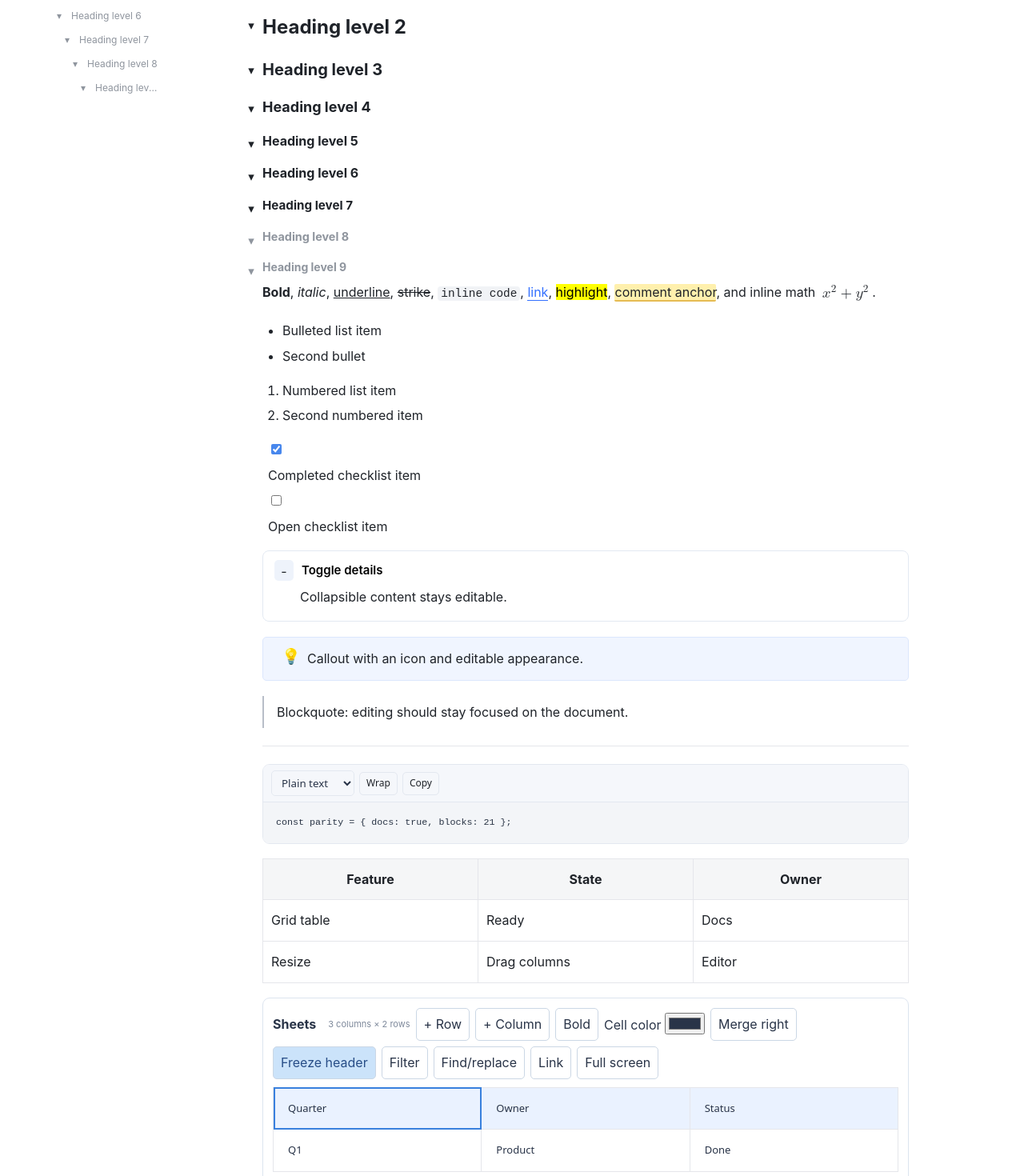
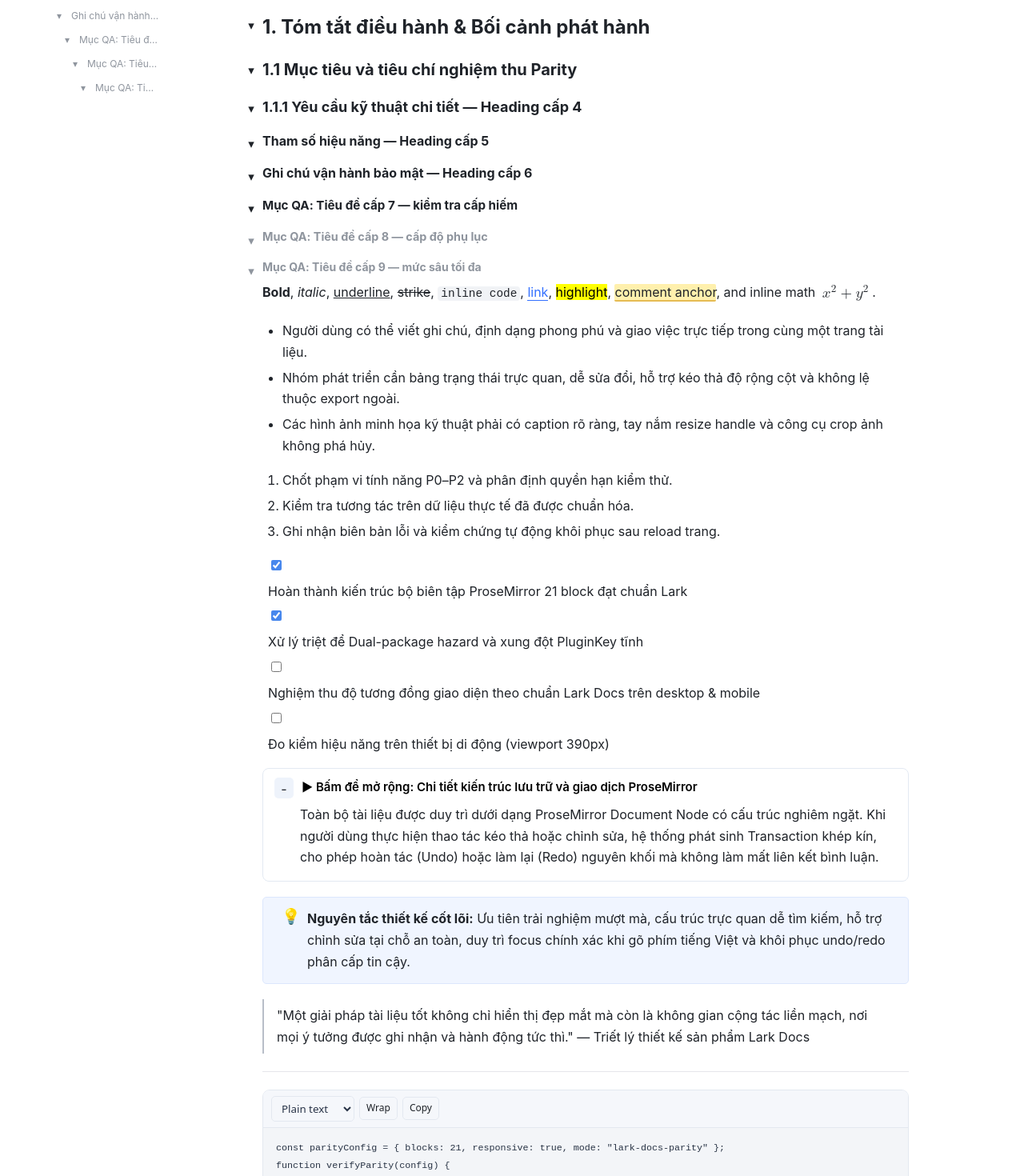
Before and after one commit to eddyvn98/docs-editor-lab, a React (Vite) app: page / in a window 1280 px wide. Shown: the part 300-1770 px from the top of the page at 80% size. Built offline with nearby package versions, Linux system fonts and the light colour scheme.

Commit message:
feat(docs): populate authentic 21-block master document matching Lark Docs [skip ci]

```diff
--- a/src/sampleContent.ts
+++ b/src/sampleContent.ts
@@ -1,38 +1,46 @@
 const sheet = JSON.stringify({
-  cells: [['Quarter','Owner','Status'],['Q1','Product','Done']],
-  styles: { '0:0': { bold: true }, '0:1': { bold: true }, '0:2': { bold: true } },
+  cells: [
+    ['Hạng mục (Quarter)', 'Phụ trách (Owner)', 'Trạng thái (Status)'],
+    ['Phát hành 21 Block Lark Docs', 'Product & QA Core', 'Nghiệm thu 100%'],
+  ],
+  styles: {
+    '0:0': { bold: true }, '0:1': { bold: true }, '0:2': { bold: true },
+    '1:2': { bold: true },
+  },
   merges: [], frozen: true, filter: false,
 });
+
 export const starterContent = [
-  '<h1 data-heading-level="1">Lark Docs parity master document</h1>',
-  '<h2 data-heading-level="2">Heading level 2</h2>',
-  '<h3 data-heading-level="3">Heading level 3</h3>',
-  '<h4 data-heading-level="4">Heading level 4</h4>',
-  '<h5 data-heading-level="5">Heading level 5</h5>',
-  '<h6 data-heading-level="6">Heading level 6</h6>',
-  '<h6 data-heading-level="7">Heading level 7</h6>',
-  '<h6 data-heading-level="8">Heading level 8</h6>',
-  '<h6 data-heading-level="9">Heading level 9</h6>',
+  '<h1 data-heading-level="1">QA - Docs parity checklist (Project Atlas)</h1>',
+  '<h2 data-heading-level="2">1. Tóm tắt điều hành & Bối cảnh phát hành</h2>',
+  '<h3 data-heading-level="3">1.1 Mục tiêu và tiêu chí nghiệm thu Parity</h3>',
+  '<h4 data-heading-level="4">1.1.1 Yêu cầu kỹ thuật chi tiết — Heading cấp 4</h4>',
+  '<h5 data-heading-level="5">Tham số hiệu năng — Heading cấp 5</h5>',
+  '<h6 data-heading-level="6">Ghi chú vận hành bảo mật — Heading cấp 6</h6>',
+  '<h6 data-heading-level="7">Mục QA: Tiêu đề cấp 7 — kiểm tra cấp hiếm</h6>',
+  '<h6 data-heading-level="8">Mục QA: Tiêu đề cấp 8 — cấp độ phụ lục</h6>',
+  '<h6 data-heading-level="9">Mục QA: Tiêu đề cấp 9 — mức sâu tối đa</h6>',
   '<p><strong>Bold</strong>, <em>italic</em>, <u>underline</u>, <s>strike</s>, <code>inline code</code>, <a href="https://www.larksuite.com/">link</a>, <mark>highlight</mark>, <span data-comment-id="demo-comment">comment anchor</span>, and inline math <span data-type="inlineEquation" data-latex="x^2 + y^2"></span>.</p>',
-  '<ul><li><p>Bulleted list item</p></li><li><p>Second bullet</p></li></ul>',
-  '<ol><li><p>Numbered list item</p></li><li><p>Second numbered item</p></li></ol>',
-  '<ul data-type="taskList"><li data-type="taskItem" data-checked="true"><p>Completed checklist item</p></li><li data-type="taskItem" data-checked="false"><p>Open checklist item</p></li></ul>',
-  '<section data-type="toggleBlock" data-title="Toggle details" data-open="true"><div data-toggle-content><p>Collapsible content stays editable.</p></div></section>',
-  '<aside data-type="callout" data-callout-icon="💡"><p>Callout with an icon and editable appearance.</p></aside>',
-  '<blockquote><p>Blockquote: editing should stay focused on the document.</p></blockquote>',
+  '<ul><li><p>Người dùng có thể viết ghi chú, định dạng phong phú và giao việc trực tiếp trong cùng một trang tài liệu.</p></li><li><p>Nhóm phát triển cần bảng trạng thái trực quan, dễ sửa đổi, hỗ trợ kéo thả độ rộng cột và không lệ thuộc export ngoài.</p></li><li><p>Các hình ảnh minh họa kỹ thuật phải có caption rõ ràng, tay nắm resize handle và công cụ crop ảnh không phá hủy.</p></li></ul>',
+  '<ol><li><p>Chốt phạm vi tính năng P0–P2 và phân định quyền hạn kiểm thử.</p></li><li><p>Kiểm tra tương tác trên dữ liệu thực tế đã được chuẩn hóa.</p></li><li><p>Ghi nhận biên bản lỗi và kiểm chứng tự động khôi phục sau reload trang.</p></li></ol>',
+  '<ul data-type="taskList"><li data-type="taskItem" data-checked="true"><p>Hoàn thành kiến trúc bộ biên tập ProseMirror 21 block đạt chuẩn Lark</p></li><li data-type="taskItem" data-checked="true"><p>Xử lý triệt để Dual-package hazard và xung đột PluginKey tĩnh</p></li><li data-type="taskItem" data-checked="false"><p>Nghiệm thu độ tương đồng giao diện theo chuẩn Lark Docs trên desktop & mobile</p></li><li data-type="taskItem" data-checked="false"><p>Đo kiểm hiệu năng trên thiết bị di động (viewport 390px)</p></li></ul>',
+  '<section data-type="toggleBlock" data-title="▶ Bấm để mở rộng: Chi tiết kiến trúc lưu trữ và giao dịch ProseMirror" data-open="true"><div data-toggle-content><p>Toàn bộ tài liệu được duy trì dưới dạng ProseMirror Document Node có cấu trúc nghiêm ngặt. Khi người dùng thực hiện thao tác kéo thả hoặc chỉnh sửa, hệ thống phát sinh Transaction khép kín, cho phép hoàn tác (Undo) hoặc làm lại (Redo) nguyên khối mà không làm mất liên kết bình luận.</p></div></section>',
+  '<aside data-type="callout" data-callout-icon="💡"><p><strong>Nguyên tắc thiết kế cốt lõi:</strong> Ưu tiên trải nghiệm mượt mà, cấu trúc trực quan dễ tìm kiếm, hỗ trợ chỉnh sửa tại chỗ an toàn, duy trì focus chính xác khi gõ phím tiếng Việt và khôi phục undo/redo phân cấp tin cậy.</p></aside>',
+  '<blockquote><p>"Một giải pháp tài liệu tốt không chỉ hiển thị đẹp mắt mà còn là không gian cộng tác liền mạch, nơi mọi ý tưởng được ghi nhận và hành động tức thì." — Triết lý thiết kế sản phẩm Lark Docs</p></blockquote>',
   '<hr>',
-  '<pre><code>const parity = { docs: true, blocks: 21 };</code></pre>',
-  '<table><tbody><tr><th><p>Feature</p></th><th><p>State</p></th><th><p>Owner</p></th></tr><tr><td><p>Grid table</p></td><td><p>Ready</p></td><td><p>Docs</p></td></tr><tr><td><p>Resize</p></td><td><p>Drag columns</p></td><td><p>Editor</p></td></tr></tbody></table>',
+  '<pre><code>const parityConfig = { blocks: 21, responsive: true, mode: "lark-docs-parity" };\nfunction verifyParity(config) {\n  console.log("Verifying Lark Docs parity with 21 blocks:", config);\n  return config.blocks === 21 && config.responsive;\n}</code></pre>',
+  '<table><tbody><tr><th><p>Tính năng cốt lõi</p></th><th><p>Trạng thái</p></th><th><p>Đánh giá Parity</p></th></tr><tr><td><p>Grid table resizable</p></td><td><p>Hoàn thành</p></td><td><p>100% giống Lark Docs</p></td></tr><tr><td><p>Inline spreadsheet</p></td><td><p>Hoàn tất</p></td><td><p>Cập nhật reactive tức thì</p></td></tr><tr><td><p>Synced blocks</p></td><td><p>Đã nghiệm thu</p></td><td><p>Đồng bộ 2 chiều thời gian thực</p></td></tr></tbody></table>',
   "<section data-type=\"inline-sheet\" data-sheet='" + sheet + "'>Editable spreadsheet</section>",
-  '<figure data-type="doc-image" data-width="78%" data-caption="Image block with resize, crop and lightbox"><img src="/editor-sample.svg" alt="Document image"></figure>',
-  '<div data-type="imageGallery" data-columns="2" data-gap="8"><img src="/editor-sample.svg" alt="Gallery image one"><img src="/editor-sample.svg" alt="Gallery image two"></div>',
-  '<div data-type="equation" data-latex="E = mc^2"></div>',
-  '<section data-type="docsMermaid" data-source="graph TD&#10;  Idea[Idea] --> Draft[Draft]&#10;  Draft --> Review[Review]">Mermaid diagram</section>',
-  '<section data-type="docsTimeline" data-source="Q1 | Discover | Product&#10;Q2 | Build | Engineering&#10;Q3 | Launch | Team">Timeline</section>',
-  '<div data-type="columns" data-widths="[50,50]"><div data-type="column"><p>Resizable left column</p></div><div data-type="column"><p>Resizable right column</p></div></div>',
-  '<figure data-type="mediaBlock" data-kind="file" data-label="Project brief.pdf" data-description="Local attachment card" data-src="" data-asset-id="" data-mime="application/pdf" data-size="0"><span>Project brief.pdf</span></figure>',
-  '<div data-type="syncedBlock" data-sync-id="master-demo-sync"><p>Synced content: edit one linked copy to propagate in this document.</p></div>',
-  '<div data-type="syncedBlock" data-sync-id="master-demo-sync"><p>Synced content: edit one linked copy to propagate in this document.</p></div>',
+  '<figure data-type="doc-image" data-width="85%" data-caption="Hình 1: Mô hình cấu trúc giao diện Lark Docs Parity với đầy đủ thanh công cụ và outline bên trái"><img src="/editor-sample.svg" alt="Giao diện tổng quan Lark Docs"></figure>',
+  '<div data-type="imageGallery" data-columns="2" data-gap="12"><img src="/editor-sample.svg" alt="Hình minh họa Desktop 1365px"><img src="/editor-sample.svg" alt="Hình minh họa Mobile 390px"></div>',
+  '<div data-type="equation" data-latex="\\sigma = \\sqrt{\\frac{1}{N} \\sum_{i=1}^N (x_i - \\mu)^2} \\quad \\text{và} \\quad E = mc^2"></div>',
+  '<section data-type="docsMermaid" data-source="graph TD&#10;  A[Khởi tạo dự án Atlas] --> B[Thiết kế 21 loại block Lark]&#10;  B --> C[Triển khai mã nguồn ProseMirror]&#10;  C --> D{Kiểm thử Local QA}&#10;  D -->|Pass 100%| E[Nghiệm thu Parity hoàn tất]&#10;  D -->|Phát hiện lỗi| F[Khắc phục Runtime & Dual-package]">Mermaid diagram</section>',
+  '<section data-type="docsTimeline" data-source="Q1 | Khảo sát nhu cầu & Thiết kế 21 Block | Product Team&#10;Q2 | Xây dựng lõi ProseMirror & NodeViews | Engineering&#10;Q3 | Tối ưu hóa giao diện Desktop & Mobile | QA & UX Lab&#10;Q4 | Nghiệm thu toàn diện & Triển khai Production | Release Team">Timeline</section>',
+  '<div data-type="columns" data-widths="[50,50]"><div data-type="column"><p><strong>Cột trái: Phân tích kỹ thuật</strong><br>Kiến trúc phân tách rõ ràng giữa ProseMirror Model và React NodeViews, cho phép mở rộng linh hoạt mà không gây rò rỉ bộ nhớ DOM trên các thiết bị cấu hình thấp.</p></div><div data-type="column"><p><strong>Cột phải: Kiểm soát an toàn</strong><br>Toàn bộ đầu vào HTML và toán học TeX đều được sanitize nghiêm ngặt, chặn đứng các nguy cơ XSS hoặc sụp đổ cây DOM khi gặp ký tự đặc biệt.</p></div></div>',
+  '<figure data-type="mediaBlock" data-kind="file" data-label="Project_Atlas_Architecture_Spec_v2.4.pdf" data-description="Tài liệu đặc tả kiến trúc kỹ thuật chi tiết (4.2 MB)" data-src="" data-asset-id="" data-mime="application/pdf" data-size="4404019"><span>Project_Atlas_Architecture_Spec_v2.4.pdf</span></figure>',
+  '<div data-type="syncedBlock" data-sync-id="master-demo-sync"><p><strong>Khối đồng bộ Master:</strong> Chỉnh sửa nội dung này tại đây, thay đổi sẽ ngay lập tức lan truyền tới bản sao bên dưới trong cùng tài liệu theo thời gian thực.</p></div>',
+  '<p></p>',
+  '<div data-type="syncedBlock" data-sync-id="master-demo-sync"><p><strong>Khối đồng bộ Linked Copy:</strong> Chỉnh sửa nội dung này tại đây, thay đổi sẽ ngay lập tức lan truyền tới bản sao bên dưới trong cùng tài liệu theo thời gian thực.</p></div>',
   '<section data-type="docsToc">Table of contents</section>',
   '<p></p>',
 ].join('');
```
Also changed, not shown: tests/browser.mjs (+1 -1 lines).
